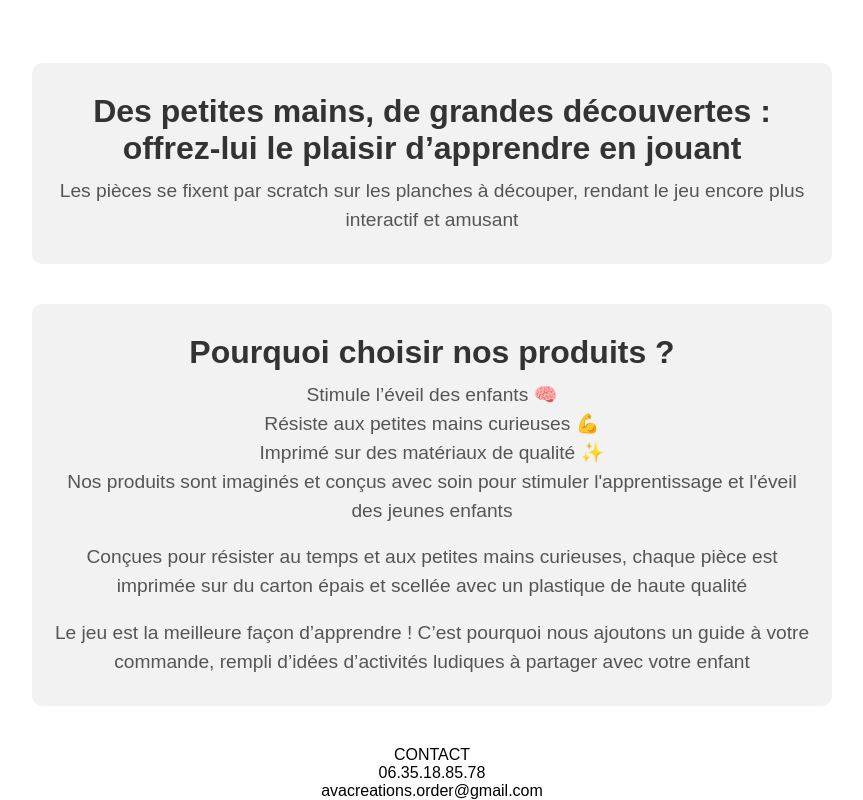
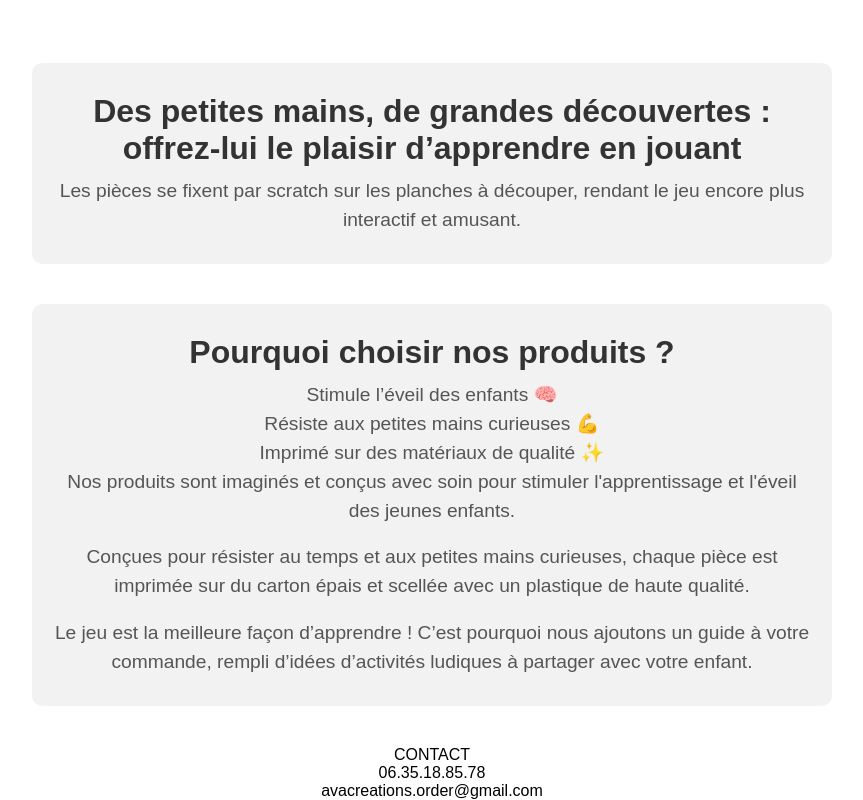
Before and after one commit to Ava-Creations/Catalogue, a plain HTML site: page index.html in a window 1280 px wide. Shown: the part 3092-3892 px from the top of the page, without its empty margins (208-1071 px from the left). Drawn offline with Linux system fonts and the light colour scheme; a script that the page names is missing.

Commit message:
Update index.html

```diff
--- a/index.html
+++ b/index.html
@@ -119,17 +119,17 @@
 
     <div class="info-section">
         <h2>Des petites mains, de grandes découvertes : offrez-lui le plaisir d’apprendre en jouant</h2>
-        <p>Les pièces se fixent par scratch sur les planches à découper, rendant le jeu encore plus interactif et amusant</p>
+        <p>Les pièces se fixent par scratch sur les planches à découper, rendant le jeu encore plus interactif et amusant.</p>
     </div>
 
     <div class="info-section">
         <h2>Pourquoi choisir nos produits ?</h2>
         <p>Stimule l’éveil des enfants 🧠 <br>Résiste aux petites mains curieuses 💪 <br> Imprimé sur des matériaux de qualité ✨</p>
-        <p>Nos produits sont imaginés et conçus avec soin pour stimuler l'apprentissage et l'éveil des jeunes enfants</p>
+        <p>Nos produits sont imaginés et conçus avec soin pour stimuler l'apprentissage et l'éveil des jeunes enfants.</p>
         <br>
-        <p>Conçues pour résister au temps et aux petites mains curieuses, chaque pièce est imprimée sur du carton épais et scellée avec un plastique de haute qualité</p>
+        <p>Conçues pour résister au temps et aux petites mains curieuses, chaque pièce est imprimée sur du carton épais et scellée avec un plastique de haute qualité.</p>
         <br>
-        <p>Le jeu est la meilleure façon d’apprendre ! C’est pourquoi nous ajoutons un guide à votre commande, rempli d’idées d’activités ludiques à partager avec votre enfant</p>
+        <p>Le jeu est la meilleure façon d’apprendre ! C’est pourquoi nous ajoutons un guide à votre commande, rempli d’idées d’activités ludiques à partager avec votre enfant.</p>
     </div>
 
     <!-- Footer -->
```
